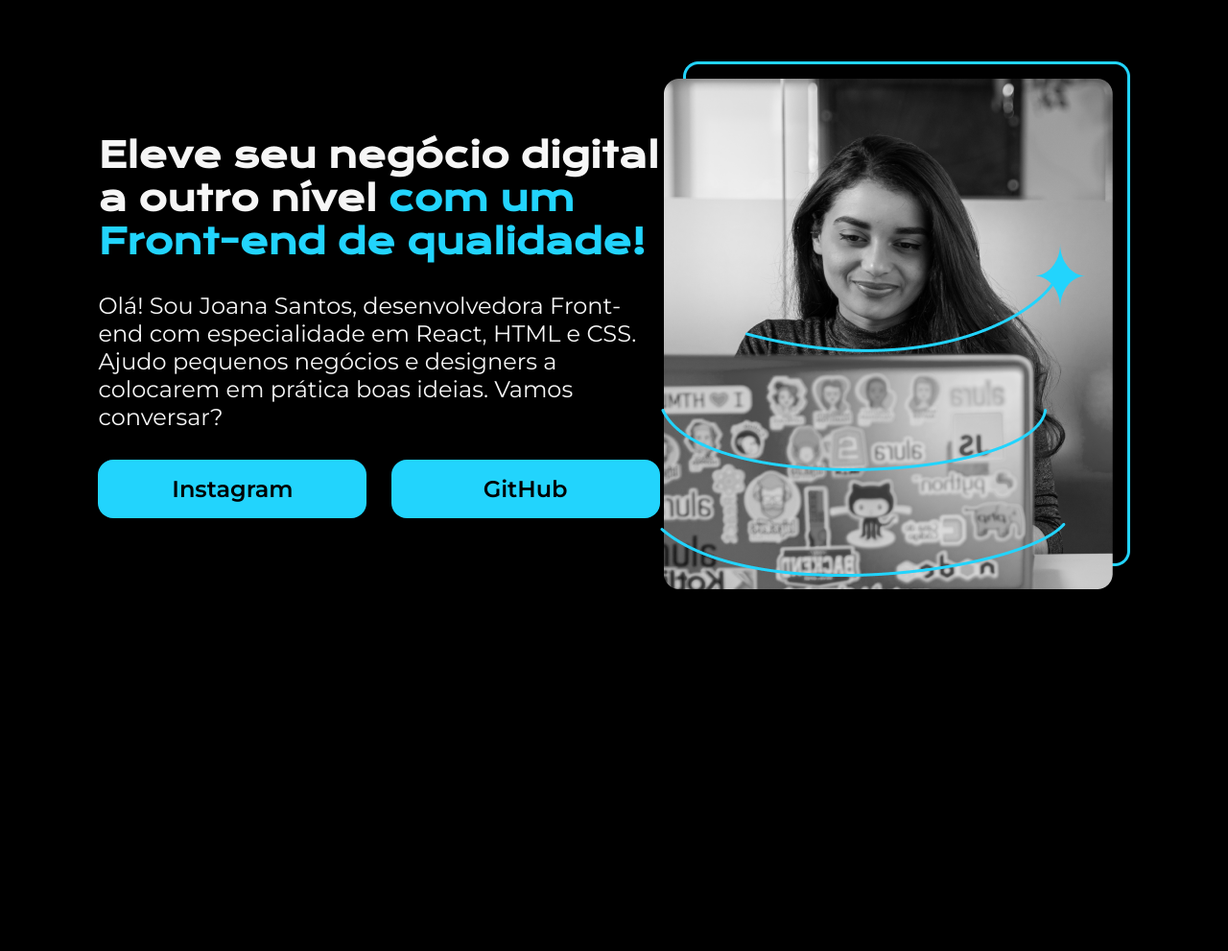
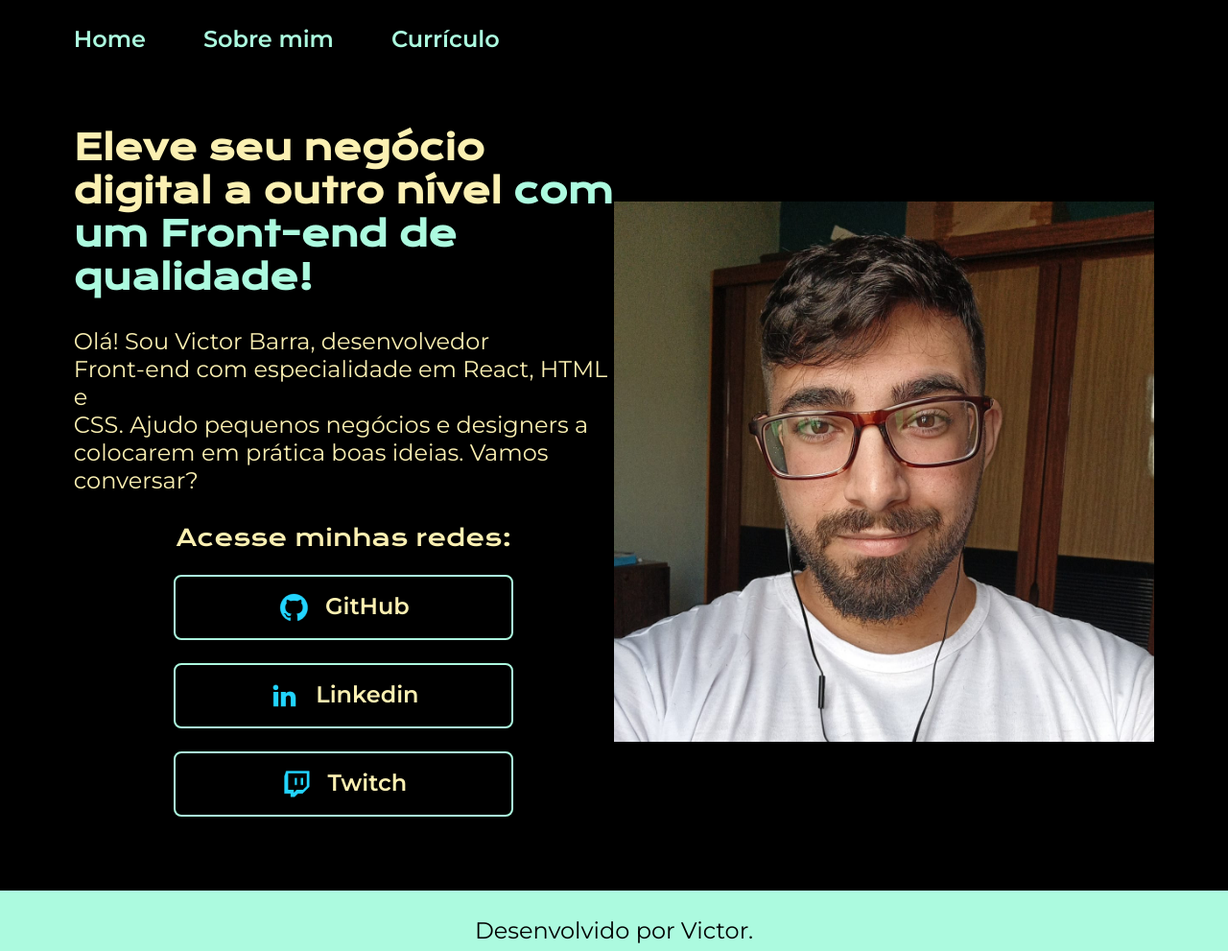
Before and after one commit to victorfenrir/Portfolio---treino-de-HTML-e-CSS, a plain HTML site: page index.html in a window 1280 px wide. Shown: the whole page at 96% size. Before the commit the page ends 864 px from the top, so only its background shows below. Drawn offline with nearby package versions, Linux system fonts and the light colour scheme.

Commit message:
segundo commit - atualizações por vir

```diff
--- /dev/null
+++ b/Styles/curriculo.css
@@ -0,0 +1,116 @@
+@import url('https://fonts.googleapis.com/css2?family=Krona+One&family=Montserrat:wght@400;600&display=swap');
+
+* {
+    margin: 0;
+    padding: 0;
+
+    --cor-primaria: #000;
+    --cor-secundaria:#FBF0B2;
+    --cor-terciaria: #ACFADF;
+    --cor-hover: #7D7463;
+
+    --fonte-primaria: 'Krona One', sans-serif;
+    --fonte-secundaria: 'Montserrat', sans-serif;
+}
+
+body{
+    box-sizing: border-box;
+    background-color: var(--cor-primaria);
+    color: var(--cor-secundaria);
+}
+
+.cabecalho{
+    padding: 2% 0% 0% 6%;
+}
+
+.cabecalho__menu{
+    display: flex;
+    gap: 60px;
+}
+
+.cabecalho__menu__link{
+    font-family: var(--fonte-secundaria);
+    font-weight: 600;
+    font-size: 30px;
+    text-decoration: none;
+    color: var(--cor-terciaria);
+}
+
+.apresentacao{
+    padding: 6%;
+    display: flex;
+    justify-content: space-between;
+}
+
+.apresentacao__conteudo{
+    width: 550px;
+    display: flex;
+    flex-direction: column;
+    gap: 24px;
+}
+
+.apresentacao__conteudo__titulo{
+    font-size: 36px;
+    font-family: var(--fonte-primaria);
+    text-align: center;
+}
+
+.titulo-destaque{
+    color: var(--cor-terciaria);
+}
+
+.apresentacao__conteudo__texto{
+    font-size: 24px;
+    font-family: var(--fonte-secundaria);
+    text-align: center;
+}
+
+.apresentacao__conteudo__foto{
+    height: 45%;
+    width: 100%;
+}
+
+.apresentacao__links{
+    display: flex;
+    flex-direction: column;
+    justify-content: space-between;
+    align-items: center;
+    gap: 18px;
+}
+
+.apresentacao__links__subtitulo{
+    font-family: var(--fonte-primaria);
+    font-size: 36px;
+    font-weight: 400;
+}
+
+.apresentacao__links__link{
+    display: flex;
+    justify-content: center;
+    border: 2px solid var(--cor-terciaria);
+    border-radius: 8px;
+    width: 350px;
+    padding: 16px 0;
+    text-align: center;
+    text-decoration: none;
+    color: var(--cor-secundaria);
+    font-size: 16px;
+    font-family: var(--fonte-secundaria);
+    font-weight: 600;
+}
+
+.apresentacao__links__link:hover{
+    background-color: var(--cor-hover);
+    padding: 3%;
+}
+
+.rodape{
+    color: var(--cor-primaria);
+    text-align: center;
+    padding: 24px;
+    background-color: var(--cor-terciaria);
+    font-family: var(--fonte-secundaria);
+    font-size: 24px;
+    font-weight: 400;
+    line-height: 36px;
+}
--- /dev/null
+++ b/Styles/style.css
@@ -0,0 +1,121 @@
+@import url('https://fonts.googleapis.com/css2?family=Krona+One&family=Montserrat:wght@400;600&display=swap');
+
+* {
+    margin: 0;
+    padding: 0;
+
+    --cor-primaria: #000;
+    --cor-secundaria:#FBF0B2;
+    --cor-terciaria: #ACFADF;
+    --cor-hover: #7D7463;
+
+    --fonte-primaria: 'Krona One', sans-serif;
+    --fonte-secundaria: 'Montserrat', sans-serif;
+}
+
+body{
+    box-sizing: border-box;
+    background-color: var(--cor-primaria);
+    color: var(--cor-secundaria);
+}
+
+.cabecalho{
+    padding: 2% 0% 0% 6%;
+}
+
+.cabecalho__menu{
+    display: flex;
+    gap: 60px;
+}
+
+.cabecalho__menu__link{
+    font-family: var(--fonte-secundaria);
+    font-weight: 600;
+    font-size: 24px;
+    text-decoration: none;
+    color: var(--cor-terciaria);
+}
+
+.apresentacao{
+    padding: 6%;
+    display: flex;
+    align-items: center;
+    justify-content: space-between;
+}
+
+.apresentacao__conteudo{
+    width: 590px;
+    display: flex;
+    flex-direction: column;
+    gap: 30px;
+}
+
+.apresentacao__conteudo__titulo{
+    font-size: 36px;
+    font-family: var(--fonte-primaria);
+}
+
+.titulo-destaque{
+    color: var(--cor-terciaria);
+}
+
+.apresentacao__conteudo__texto{
+    font-size: 24px;
+    font-family: var(--fonte-secundaria);
+}
+
+.apresentacao__conteudo__foto{
+    height: 50%;
+    width: 50%;
+}
+
+.apresentacao__conteudo__foto__curriculo{
+    height: 50%;
+    width: 100%;
+}
+
+.apresentacao__links{
+    display: flex;
+    flex-direction: column;
+    justify-content: space-between;
+    align-items: center;
+    gap: 24px;
+}
+
+.apresentacao__links__subtitulo{
+    font-family: var(--fonte-primaria);
+    font-size: 24px;
+    font-weight: 400;
+}
+
+.apresentacao__links__link{
+    display: flex;
+    justify-content: center;
+    gap: 16px;
+    border: 2px solid var(--cor-terciaria);
+    border-radius: 8px;
+    width: 350px;
+    padding: 16px 0;
+    text-align: center;
+    text-decoration: none;
+    color: var(--cor-secundaria);
+    font-size: 24px;
+    font-family: var(--fonte-secundaria);
+    font-weight: 600;
+}
+
+.apresentacao__links__link:hover{
+    background-color: var(--cor-hover);
+    padding: 3%;
+}
+
+.rodape{
+    color: var(--cor-primaria);
+    text-align: center;
+    padding: 24px;
+    background-color: var(--cor-terciaria);
+    font-family: var(--fonte-secundaria);
+    font-size: 24px;
+    font-weight: 400;
+    line-height: 36px;
+}
--- a/index.html
+++ b/index.html
@@ -5,28 +5,48 @@
     <meta http-equiv="X-UA-Compatible" content="IE=edge">
     <meta name="viewport" content="width=device-width, initial-scale=1.0">
     <title>Portifolio</title>
-    <link rel="stylesheet" href="style.css">
+    <link rel="stylesheet" href="./Styles/style.css">
 </head>
 <body>
-    <header></header>
+    <header class="cabecalho">
+        <nav class="cabecalho__menu">
+            <a href="index.html" class="cabecalho__menu__link">Home</a>
+            <a href="about.html" class="cabecalho__menu__link">Sobre mim</a>
+            <a href="curriculo.html" class="cabecalho__menu__link">Currículo</a>
+        </nav>
+    </header>
     <main class="apresentacao">
         <section class="apresentacao__conteudo">
             <h1 class="apresentacao__conteudo__titulo">
                 Eleve seu negócio digital a outro nível
                 <strong class="titulo-destaque">com um Front-end de qualidade!
                 </strong></h1>
-                <p class="apresentacao__conteudo__texto">Olá! Sou Joana Santos, desenvolvedora
-                Front-end com especialidade em React, HTML e
-                CSS. Ajudo pequenos negócios e designers a
-                colocarem em prática boas ideias. Vamos
+                <p class="apresentacao__conteudo__texto">
+                    Olá! Sou Victor Barra, desenvolvedor<br/>
+                Front-end com especialidade em React, HTML e<br/>
+                CSS. Ajudo pequenos negócios e designers a <br/>
+                colocarem em prática boas ideias. Vamos <br/>
                 conversar?</p>
                 <div class="apresentacao__links">
-                    <a class="apresentacao__links__link" href="https://instagram.com/rafaballerini">Instagram</a>
-                    <a class="apresentacao__links__link" href="https://github.com/guilhermeonrails">GitHub</a>
+                    <h2 class="apresentacao__links__subtitulo">Acesse minhas redes:</h2>
+                    <a class="apresentacao__links__link" href="https://github.com/victorfenrir">
+                        <img src="./Assets/github.png"/>
+                        GitHub
+                    </a>
+                    <a class="apresentacao__links__link" href="https://linkedin.com/rafaellaballerini">
+                        <img src="./Assets/linkedin.png" />
+                        Linkedin <!--alterar eventualmente perfil e link-->
+                    </a>
+                    <a class="apresentacao__links__link" href="https://twitch.tv/guilimadev">
+                        <img src="./Assets/twitch.png" />
+                        Twitch <!--alterar eventualmente rede social e link-->
+                    </a>
                 </div>
         </section>
-            <img src="imagem.png" alt="Foto da Joana Santos programando">
+            <img src="./Assets/foto-victor.jpg" alt="Foto do Victor" class="apresentacao__conteudo__foto">
     </main>
-    <footer></footer>
+    <footer class="rodape">
+        <p>Desenvolvido por Victor.</p>
+    </footer>
 </body>
 </html>
--- a/style.css
+++ /dev/null
@@ -1,59 +0,0 @@
-@import url('https://fonts.googleapis.com/css2?family=Krona+One&family=Montserrat:wght@400;600&display=swap');
-
-* {
-    margin: 0;
-    padding: 0;
-}
-
-body{
-    height: 100vh;
-    box-sizing: border-box;
-    background-color: #000000;
-    color: #F6F6F6;
-}
-
-.titulo-destaque{
-    color: #22D4FD;
-}
-
-.apresentacao{
-    margin: 5% 8%;
-    display: flex;
-    align-items: center;
-    justify-content: space-between;
-}
-
-.apresentacao__conteudo{
-    width: 590px;
-    display: flex;
-    flex-direction: column;
-    gap: 30px;
-}
-
-.apresentacao__conteudo__titulo{
-    font-size: 36px;
-    font-family: 'Krona One', sans-serif;
-}
-
-.apresentacao__conteudo__texto{
-    font-size: 24px;
-    font-family: 'Montserrat', sans-serif;
-}
-
-.apresentacao__links{
-    display: flex;
-    justify-content: space-between;
-}
-
-.apresentacao__links__link{
-    width: 280px;
-    padding: 16px 0;
-    text-align: center;
-    border-radius: 16px;
-    text-decoration: none;
-    background-color: #22D4FD;
-    color: #000000;
-    font-size: 24px;
-    font-family: 'Montserrat', sans-serif;
-    font-weight: 600;
-}
```
Also changed, not shown: about.html (added, +59 -0 lines), curriculo.html (added, +95 -0 lines), Assets/Imagem.png (renamed from Imagem.png), Assets/foto-victor.jpg (added), Assets/github.png (added), Assets/instagram.png (added), Assets/linkedin.png (added), Assets/twitch.png (added), Assets/twitter.png (added).
